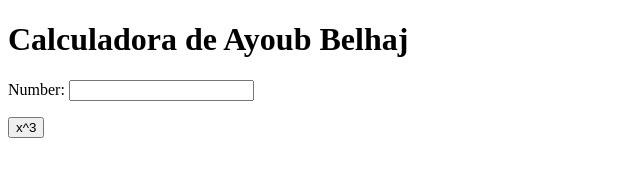
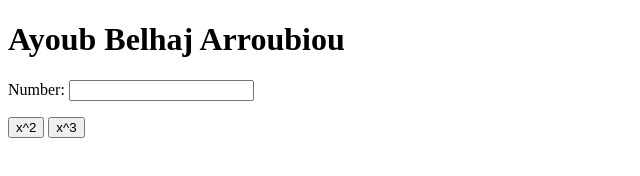
Before and after one commit to Ayoraf/mi_calculadora, a plain HTML site: page index.html in a window 1280 px wide. Shown: the whole page, without its empty margins (0-640 px from the left). Drawn offline with Linux system fonts and the light colour scheme.

Commit message:
x^2 button

```diff
--- a/index.html
+++ b/index.html
@@ -5,17 +5,22 @@
         <meta charset="utf-8">
     </head>
     <body>
-        <h1>Calculadora de Ayoub Belhaj</h1>
+        <h1>Ayoub Belhaj Arroubiou</h1>
             Number:
         <input type="text" id="n1">
-            <p>
-                <button onclick="cube()"> x^3 </button>
-            </p>
+        <p>
+            <button onclick="square()"> x^2 </button>
+            <button onclick="cube()"> x^3 </button>
+        </p>
         <script type="text/javascript">
             function cube() {
             var num = document.getElementById("n1");
             num.value = Math.pow(num.value, 3);
             }
+            function square() {
+            var num = document.getElementById("n1");
+            num.value = Math.pow(num.value, 2);
+            }
         </script>
     </body>
 </html>
```
